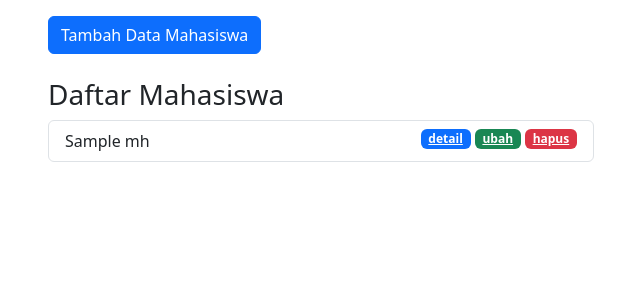
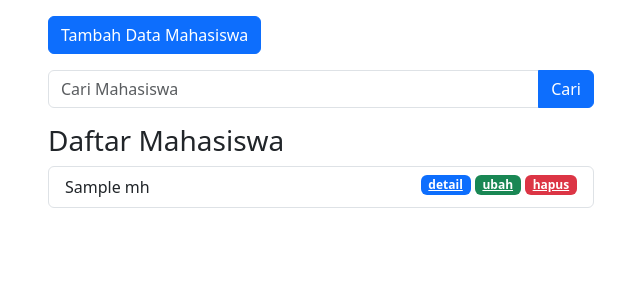
Before and after one commit to gemadp01/phpmvc, a PHP site: the page made by app/views/mahasiswa/index.php in a window 1280 px wide. Shown: the part 56-356 px from the top of the page, without its empty margins (34-674 px from the left). Run offline with PHP 8.4, Linux system fonts and the light colour scheme; the template is opened without the code that fills it: most values are stand-ins (such as "Sample title", 1, 10 or a date in 2020); some libraries are stand-ins or nearby versions.

Commit message:
Searching

```diff
--- a/app/views/mahasiswa/index.php
+++ b/app/views/mahasiswa/index.php
@@ -6,14 +6,28 @@
         </div>
     </div>
 
-    <div class="row">
+    <div class="row mb-3">
         <div class="col-lg-6">
-            <!-- Button trigger modal -->
             <button type="button" class="btn btn-primary tombolTambahData" data-bs-toggle="modal" data-bs-target="#formModal">
                 Tambah Data Mahasiswa
             </button>
+        </div>
+    </div>
 
-            <br><br>
+    <div class="row">
+        <div class="col-lg-6">
+            <form action="<?= BASEURL; ?>/mahasiswa/cari" method="post">
+                <div class="input-group mb-3">
+                    <input type="text" class="form-control" name="keyword" id="keyword" placeholder="Cari Mahasiswa" autocomplete="off">
+                    <button class="btn btn-primary" type="submit" id="tombolCari">Cari</button>
+                </div>
+            </form>
+        </div>
+    </div>
+
+    <div class="row">
+        <div class="col-lg-6">
+
             <h3>Daftar Mahasiswa</h3>
             <ul class="list-group">
                 <?php foreach ($data['mhs'] as $mhs) : ?>
```
Also changed, not shown: app/controllers/Mahasiswa.php (+9 -0 lines), app/models/Mahasiswa_model.php (+11 -0 lines).
